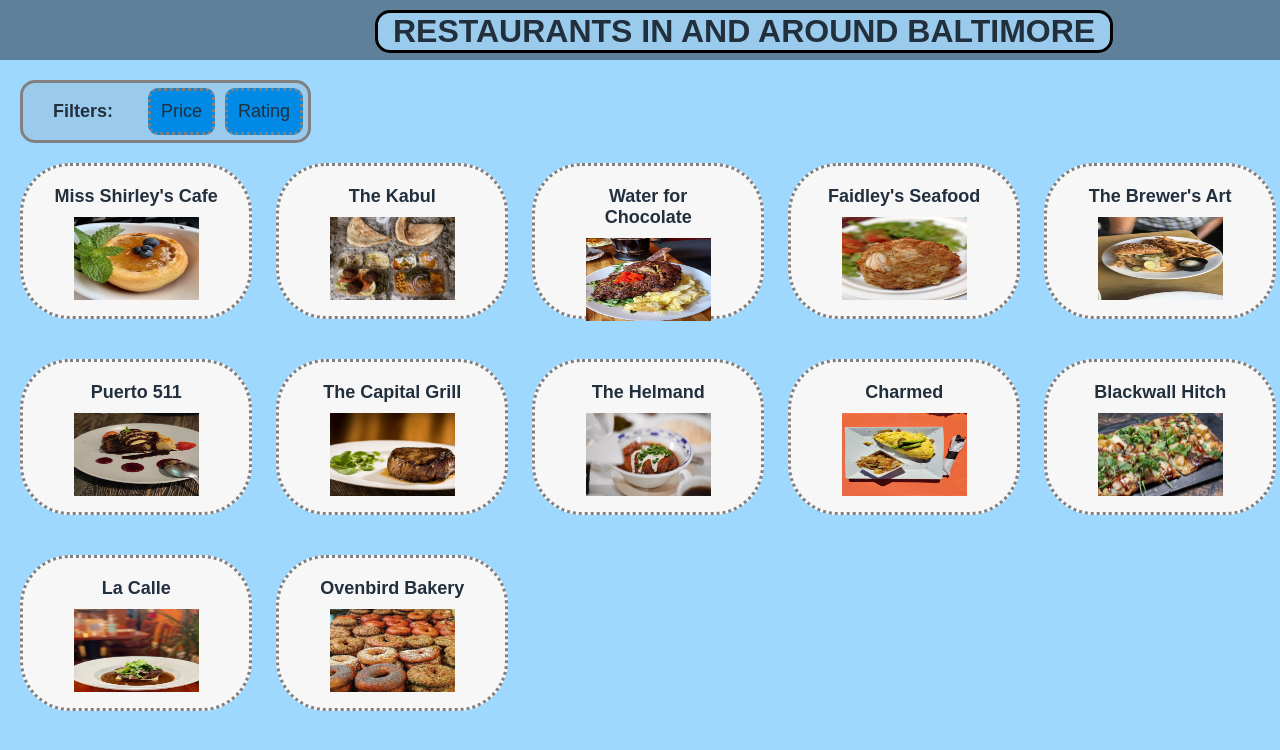
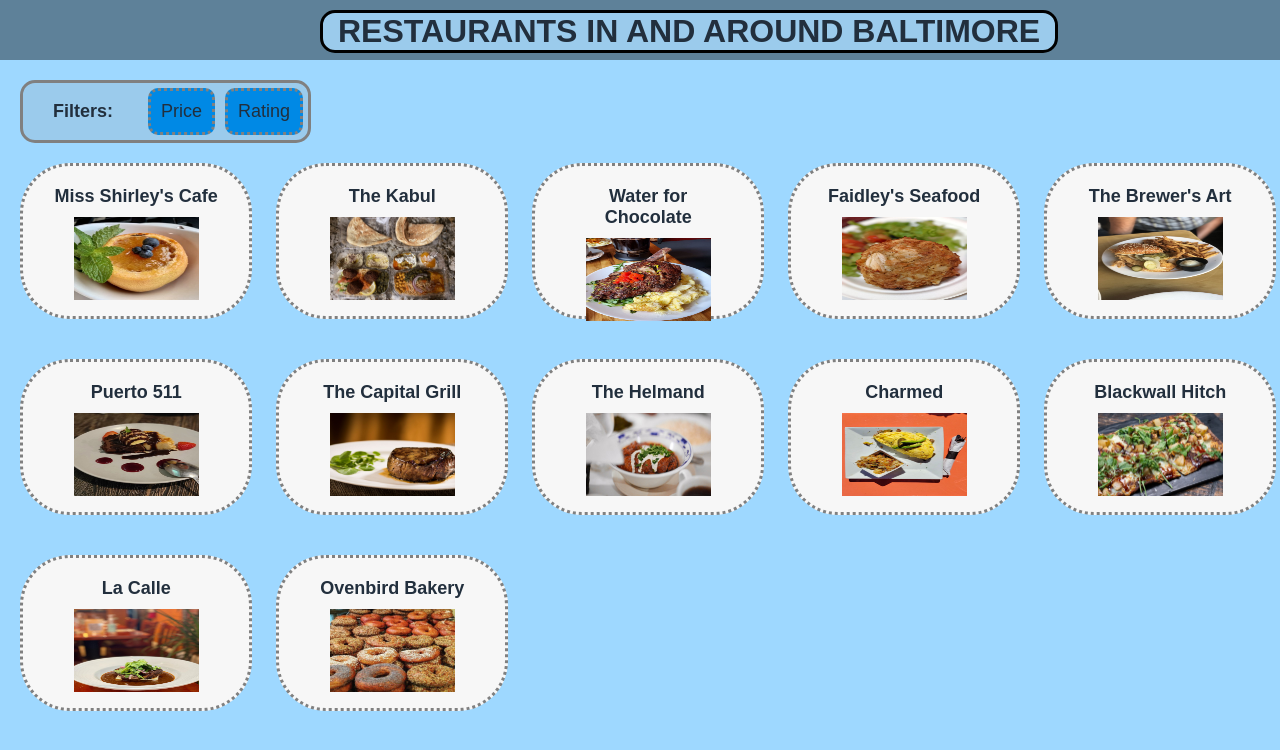
Before and after one commit to legolover725/legolover725.github.io, a plain HTML site: page index.html in a window 1280 px wide. Drawn offline with Linux system fonts and the light colour scheme.

Commit message:
Update style.css
Making the position of the top bar the same on all screen sizes using percent instead of pixel for the left and right margins.

```diff
--- a/style.css
+++ b/style.css
@@ -143,7 +143,7 @@ body {
     border-radius: 15px;
     padding-left: 15px;
     padding-right: 15px;
-    margin-left: 375px;
-    margin-right: 375px;
+    margin-left: 25%;
+    margin-right: 25%;
     border: 3px solid black;
 }
```
